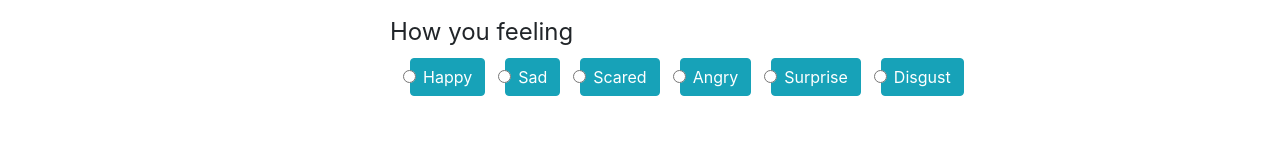
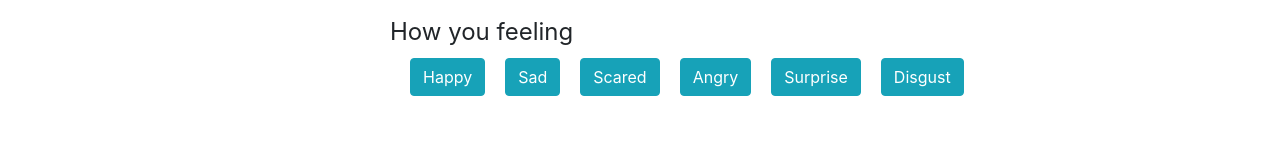
Before and after one commit to HuangStanley050/moody, a React (Create React App) app: page /addmood in a window 1280 px wide. Shown: the part 216-364 px from the top of the page. Built offline with nearby package versions, Linux system fonts and the light colour scheme.

Commit message:
style radio button to button display

```diff
--- a/src/components/addMoodForm.js
+++ b/src/components/addMoodForm.js
@@ -25,7 +25,8 @@ const useMood = () => {
 
 const AddMoodForm = props => {
   const [moodForm, handleChange, resetFields] = useMood();
-  //console.log(moodForm);
+  const selected_style = { border: "3px solid red" };
+  console.log(moodForm);
   return (
     <section style={{ width: "500px", margin: "2rem auto" }}>
       <Form>
@@ -43,7 +44,11 @@ const AddMoodForm = props => {
           <legend>How you feeling</legend>
           <div className="d-flex justify-content-around">
             <FormGroup check>
-              <Label className="btn btn-info" check>
+              <Label
+                style={moodForm.mood === "happy" ? selected_style : null}
+                className="btn btn-info"
+                check
+              >
                 <Input
                   onChange={handleChange}
                   type="radio"
@@ -54,7 +59,11 @@ const AddMoodForm = props => {
               </Label>
             </FormGroup>
             <FormGroup check>
-              <Label className="btn btn-info" check>
+              <Label
+                style={moodForm.mood === "sad" ? selected_style : null}
+                className="btn btn-info"
+                check
+              >
                 <Input
                   onChange={handleChange}
                   type="radio"
@@ -65,7 +74,11 @@ const AddMoodForm = props => {
               </Label>
             </FormGroup>
             <FormGroup check>
-              <Label className="btn btn-info" check>
+              <Label
+                style={moodForm.mood === "scared" ? selected_style : null}
+                className="btn btn-info"
+                check
+              >
                 <Input
                   onChange={handleChange}
                   type="radio"
@@ -76,7 +89,11 @@ const AddMoodForm = props => {
               </Label>
             </FormGroup>
             <FormGroup check>
-              <Label className="btn btn-info" check>
+              <Label
+                style={moodForm.mood === "angry" ? selected_style : null}
+                className="btn btn-info"
+                check
+              >
                 <Input
                   onChange={handleChange}
                   type="radio"
@@ -87,7 +104,11 @@ const AddMoodForm = props => {
               </Label>
             </FormGroup>
             <FormGroup check>
-              <Label className="btn btn-info" check>
+              <Label
+                style={moodForm.mood === "surprise" ? selected_style : null}
+                className="btn btn-info"
+                check
+              >
                 <Input
                   onChange={handleChange}
                   type="radio"
@@ -98,7 +119,11 @@ const AddMoodForm = props => {
               </Label>
             </FormGroup>
             <FormGroup check>
-              <Label className="btn btn-info" check>
+              <Label
+                style={moodForm.mood === "disgust" ? selected_style : null}
+                className="btn btn-info"
+                check
+              >
                 <Input
                   onChange={handleChange}
                   type="radio"
```
Also changed, not shown: src/index.css (+4 -0 lines).
